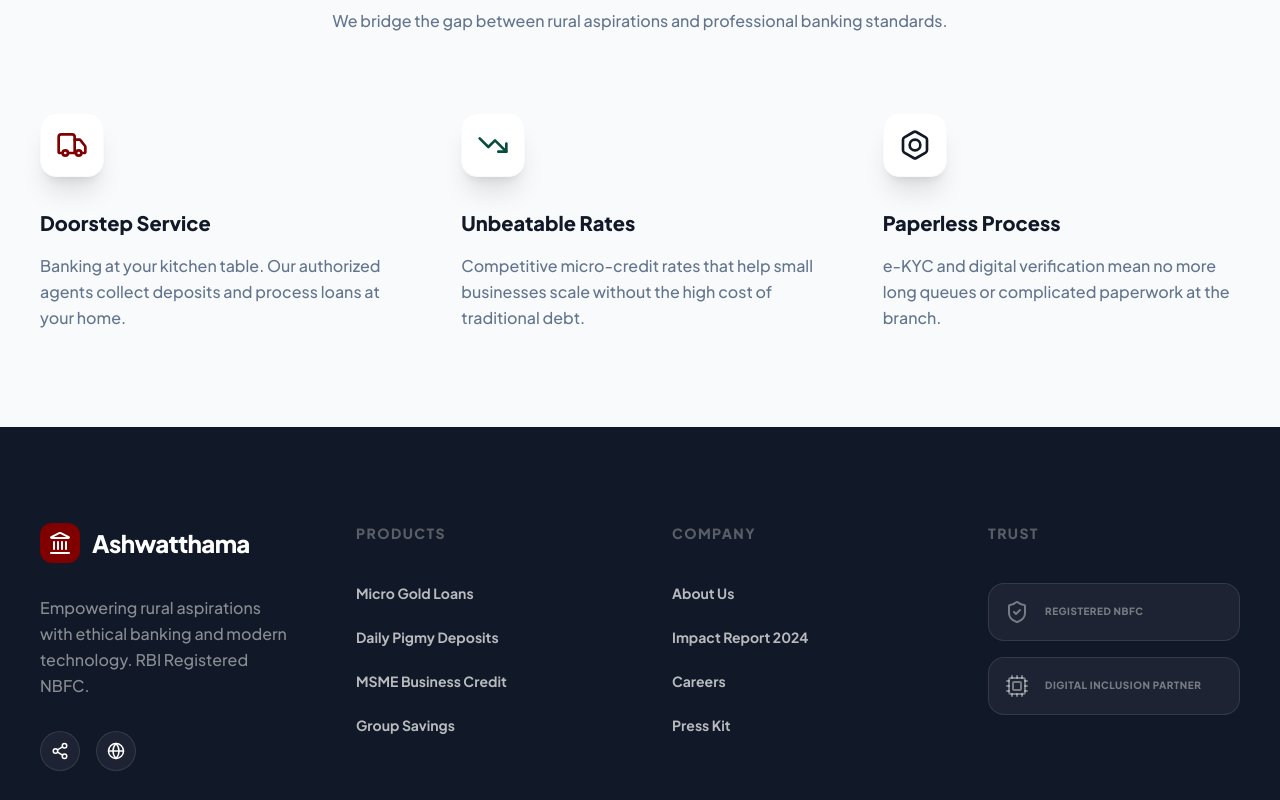
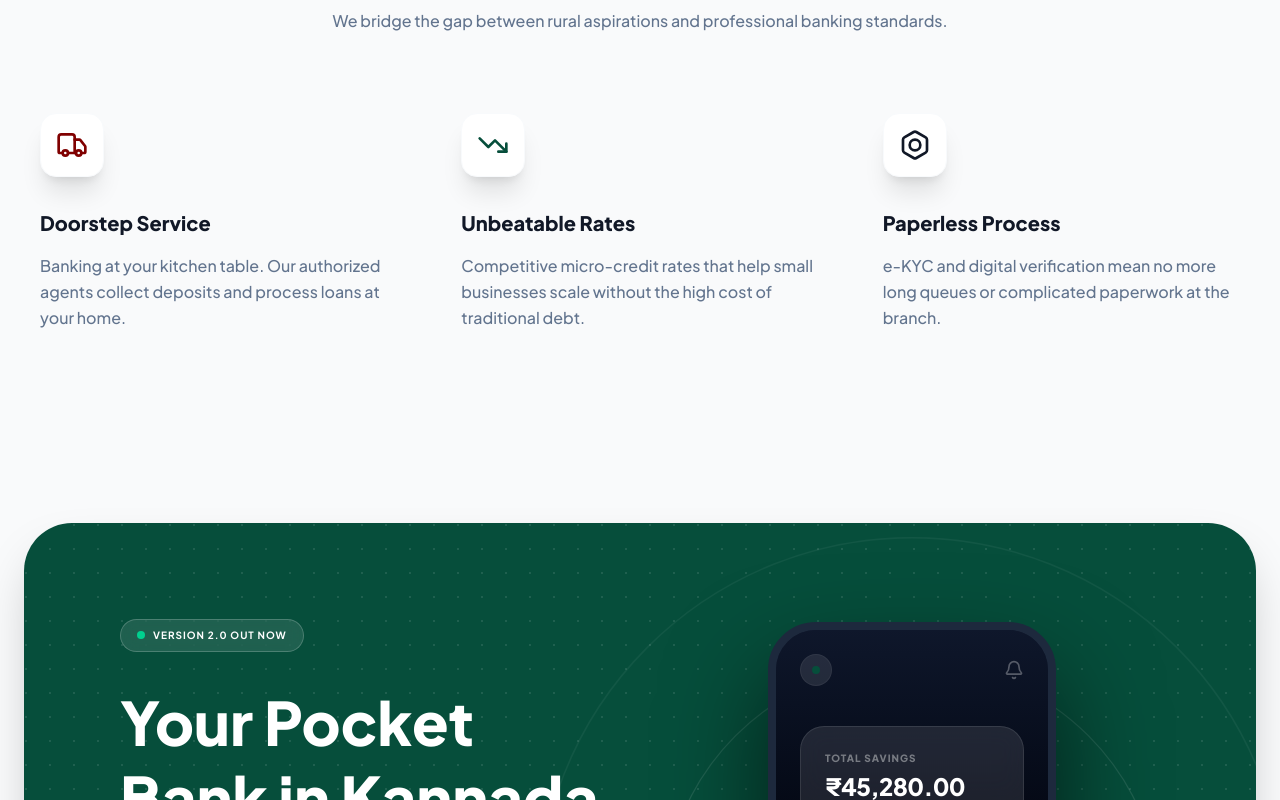
Before and after one commit to krishnakolpte/Ashwatthama.com, a Next.js app: page /en in a window 1280 px wide. Shown: the part 2000-2800 px from the top of the page. Built offline with nearby package versions, Linux system fonts and the light colour scheme; a web font is replaced by a local one.

Commit message:
feat: add app showcase section with localized mockup

```diff
--- a/messages/en.json
+++ b/messages/en.json
@@ -67,5 +67,18 @@
 		"feature2_desc": "Competitive micro-credit rates that help small businesses scale without the high cost of traditional debt.",
 		"feature3_title": "Paperless Process",
 		"feature3_desc": "e-KYC and digital verification mean no more long queues or complicated paperwork at the branch."
+	},
+	"AppShowcase": {
+		"badge": "Version 2.0 Out Now",
+		"title": "Your Pocket Bank in Kannada",
+		"description": "Track your daily Pigmy deposits, check interest statements, and apply for loans instantly on the go.",
+		"scanText": "Scan to Track",
+		"scanSubtext": "Easy Daily Deposit Tracking",
+		"mockup": {
+			"savings": "Total Savings",
+			"deposit": "Deposit",
+			"passbook": "Passbook",
+			"goal": "Monthly Pigmy Goal"
+		}
 	}
 }
--- a/messages/kn.json
+++ b/messages/kn.json
@@ -67,5 +67,18 @@
 		"feature2_desc": "ಸಣ್ಣ ಉದ್ಯಮಗಳು ಬೆಳೆಯಲು ಸಹಾಯ ಮಾಡುವಂತಹ ಸ್ಪರ್ಧಾತ್ಮಕ ಮೈಕ್ರೋ-ಕ್ರೆಡಿಟ್ ದರಗಳು ಇಲ್ಲಿವೆ.",
 		"feature3_title": "ಕಾಗದರಹಿತ ಪ್ರಕ್ರಿಯೆ",
 		"feature3_desc": "ಇ-ಕೆವೈಸಿ ಮತ್ತು ಡಿಜಿಟಲ್ ಪರಿಶೀಲನೆಯ ಮೂಲಕ ಕಚೇರಿಯಲ್ಲಿ ಸಾಲಿನಲ್ಲಿ ನಿಲ್ಲುವ ತೊಂದರೆ ಇರುವುದಿಲ್ಲ."
+	},
+	"AppShowcase": {
+		"badge": "ಆವೃತ್ತಿ 2.0 ಈಗ ಲಭ್ಯವಿದೆ",
+		"title": "ನಿಮ್ಮ ಮೊಬೈಲ್‌ನಲ್ಲಿಯೇ ಬ್ಯಾಂಕಿಂಗ್",
+		"description": "ನಿಮ್ಮ ದೈನಂದಿನ ಪಿಗ್ಮಿ ಠೇವಣಿಗಳನ್ನು ಟ್ರ್ಯಾಕ್ ಮಾಡಿ, ಬಡ್ಡಿ ವಿವರಗಳನ್ನು ಪರಿಶೀಲಿಸಿ ಮತ್ತು ತಕ್ಷಣವೇ ಸಾಲಕ್ಕಾಗಿ ಅರ್ಜಿ ಸಲ್ಲಿಸಿ.",
+		"scanText": "ಟ್ರ್ಯಾಕ್ ಮಾಡಲು ಸ್ಕ್ಯಾನ್ ಮಾಡಿ",
+		"scanSubtext": "ದೈನಂದಿನ ಠೇವಣಿ ಟ್ರ್ಯಾಕಿಂಗ್ ಈಗ ಸುಲಭ",
+		"mockup": {
+			"savings": "ಒಟ್ಟು ಉಳಿತಾಯ",
+			"deposit": "ಠೇವಣಿ",
+			"passbook": "ಪಾಸ್‌ಬುಕ್",
+			"goal": "ಮಾಸಿಕ ಪಿಗ್ಮಿ ಗುರಿ"
+		}
 	}
 }
--- a/src/app/[locale]/page.tsx
+++ b/src/app/[locale]/page.tsx
@@ -1,3 +1,4 @@
+import AppShowcase from "@/components/AppShowcase";
 import Hero from "@/components/Hero";
 import Opportunities from "@/components/Opportunities";
 import WhyUs from "@/components/WhyUs";
@@ -8,6 +9,7 @@ export default function HomePage() {
 			<Hero />
 			<Opportunities />
 			<WhyUs />
+			<AppShowcase />
 		</>
 	);
 }
--- /dev/null
+++ b/src/components/AppShowcase.tsx
@@ -0,0 +1,121 @@
+import { getTranslations } from "next-intl/server";
+import { Bell, CreditCard, History, QrCode } from "lucide-react";
+
+export default async function AppShowcase() {
+	const t = await getTranslations("AppShowcase");
+
+	return (
+		<section className="py-24 px-6 overflow-hidden">
+			<div className="max-w-7xl mx-auto bg-secondary rounded-[3rem] overflow-hidden relative shadow-2xl">
+				{/* Decorative Background Pattern */}
+				<div
+					className="absolute inset-0 opacity-10 pointer-events-none"
+					style={{
+						backgroundImage:
+							"radial-gradient(circle at 2px 2px, white 1px, transparent 0)",
+						backgroundSize: "24px 24px",
+					}}
+				></div>
+
+				<div className="grid lg:grid-cols-2 items-center gap-12 p-12 lg:p-24 relative z-10">
+					<div className="text-white">
+						<div className="inline-flex items-center gap-2 px-4 py-2 rounded-full bg-white/10 border border-white/20 mb-8 backdrop-blur-sm">
+							<span className="size-2 rounded-full bg-emerald-400 animate-pulse"></span>
+							<span className="text-[10px] font-bold tracking-widest uppercase">
+								{t("badge")}
+							</span>
+						</div>
+
+						<h2 className="text-5xl md:text-6xl font-black mb-6 leading-tight font-kannada">
+							{t("title")}
+						</h2>
+
+						<p className="text-xl text-white/80 mb-10 leading-relaxed max-w-md font-kannada">
+							{t("description")}
+						</p>
+
+						<div className="flex flex-wrap gap-4 mb-12">
+							<button className="h-14 px-8 bg-brand-black text-white rounded-2xl flex items-center gap-3 hover:bg-black/80 transition-all border border-white/10">
+								<span className="text-xs uppercase font-bold tracking-tighter">
+									Get it on
+								</span>
+								<span className="text-xl font-bold">
+									Google Play
+								</span>
+							</button>
+						</div>
+
+						<div className="flex items-center gap-6 p-5 bg-white/10 backdrop-blur-xl rounded-3xl border border-white/20 w-fit">
+							<div className="bg-white p-2 rounded-xl">
+								<QrCode className="text-secondary size-12" />
+							</div>
+							<div>
+								<p className="font-bold text-lg font-kannada">
+									{t("scanText")}
+								</p>
+								<p className="text-sm text-white/60 font-medium font-kannada">
+									{t("scanSubtext")}
+								</p>
+							</div>
+						</div>
+					</div>
+
+					{/* Phone Mockup Section */}
+					<div className="relative flex justify-center py-10 lg:py-0">
+						{/* Background Rings */}
+						<div className="absolute top-1/2 left-1/2 -translate-x-1/2 -translate-y-1/2 size-125 border border-white/5 rounded-full scale-110 lg:scale-150"></div>
+						<div className="absolute top-1/2 left-1/2 -translate-x-1/2 -translate-y-1/2 size-100 border border-white/10 rounded-full scale-100 lg:scale-125"></div>
+
+						<div className="relative z-10 w-72 h-145 bg-slate-900 rounded-[3rem] border-8 border-slate-800 shadow-[0_50px_100px_rgba(0,0,0,0.6)] overflow-hidden">
+							<div className="w-full h-full p-6 flex flex-col bg-linear-to-b from-slate-900 to-black">
+								{/* Status Bar Mockup */}
+								<div className="flex justify-between items-center mb-10">
+									<div className="size-8 rounded-full bg-white/10 border border-white/5 flex items-center justify-center">
+										<span className="size-2 rounded-full bg-secondary"></span>
+									</div>
+									<Bell className="text-white/30 size-5" />
+								</div>
+
+								{/* Balance Card */}
+								<div className="bg-white/10 rounded-3xl p-6 mb-6 border border-white/10 backdrop-blur-md">
+									<p className="text-[10px] text-white/40 uppercase font-black tracking-widest mb-1">
+										{t("mockup.savings")}
+									</p>
+									<p className="text-2xl font-black text-white tracking-tight">
+										₹45,280.00
+									</p>
+								</div>
+
+								{/* Quick Actions */}
+								<div className="grid grid-cols-2 gap-4 mb-8">
+									<div className="aspect-square bg-primary/20 rounded-3xl border border-primary/30 flex flex-col items-center justify-center gap-2 group cursor-pointer hover:bg-primary/30 transition-colors">
+										<CreditCard className="text-primary size-6" />
+										<p className="text-[10px] text-white/70 font-bold">
+											{t("mockup.deposit")}
+										</p>
+									</div>
+									<div className="aspect-square bg-secondary/20 rounded-3xl border border-secondary/30 flex flex-col items-center justify-center gap-2 group cursor-pointer hover:bg-secondary/30 transition-colors">
+										<History className="text-secondary size-6" />
+										<p className="text-[10px] text-white/70 font-bold">
+											{t("mockup.passbook")}
+										</p>
+									</div>
+								</div>
+
+								{/* Goal Tracker */}
+								<div className="mt-auto bg-white/5 p-5 rounded-3xl border border-white/5">
+									<p className="text-[10px] text-white/50 font-bold mb-3 uppercase tracking-tighter">
+										{t("mockup.goal")}
+									</p>
+									<div className="w-full h-2 bg-white/10 rounded-full overflow-hidden">
+										<div className="w-3/4 h-full bg-primary rounded-full shadow-[0_0_10px_rgba(183,33,54,0.5)]"></div>
+									</div>
+								</div>
+							</div>
+						</div>
+					</div>
+				</div>
+			</div>
+		</section>
+	);
+}
```
